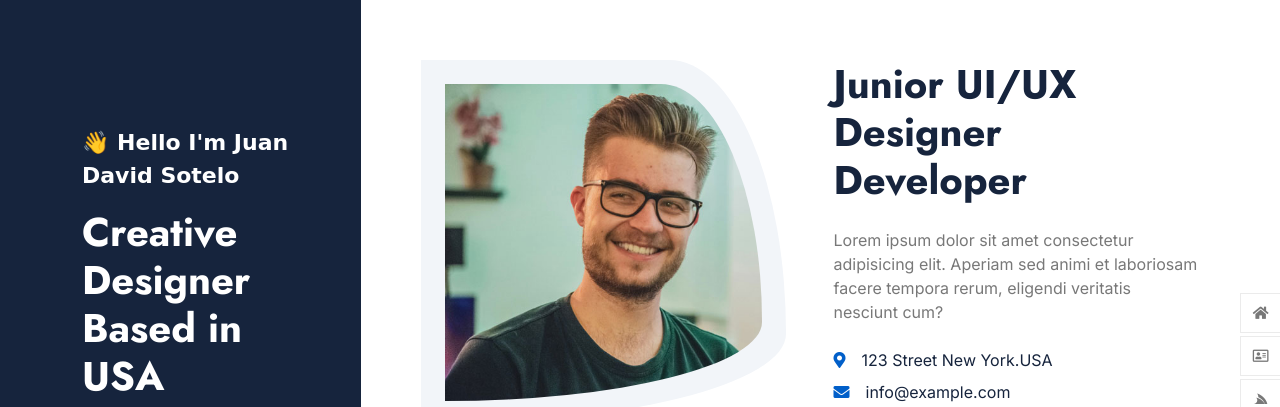
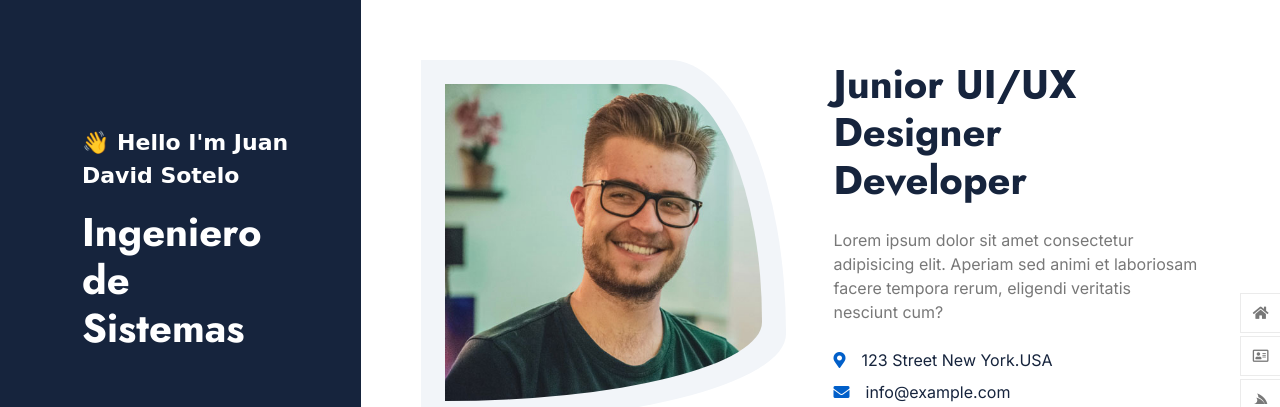
Before and after one commit to juan-sotelo1994/juan-sotelo1994.github.io, a plain HTML site: page index.html in a window 1280 px wide. Shown: the top 407 px of the page. Drawn offline with nearby package versions, Linux system fonts and the light colour scheme; a web font is replaced by a local one.

Commit message:
Update title to 'Ingeniero de Sistemas'

```diff
--- a/index.html
+++ b/index.html
@@ -66,7 +66,7 @@
                             </a>
                             <div class="text-start d-flex flex-column justify-content-center wow fadeInUp" data-wow-delay="0.3s">
                                 <p class="text-white sub-title">👋 Hello I'm Juan David Sotelo</p>
-                                <h1 class="display-6 text-white mb-0">Creative Designer Based in USA</h1>
+                                <h1 class="display-6 text-white mb-0">Ingeniero de Sistemas </h1>
                             </div>
                         </div>
                     </div>
```
